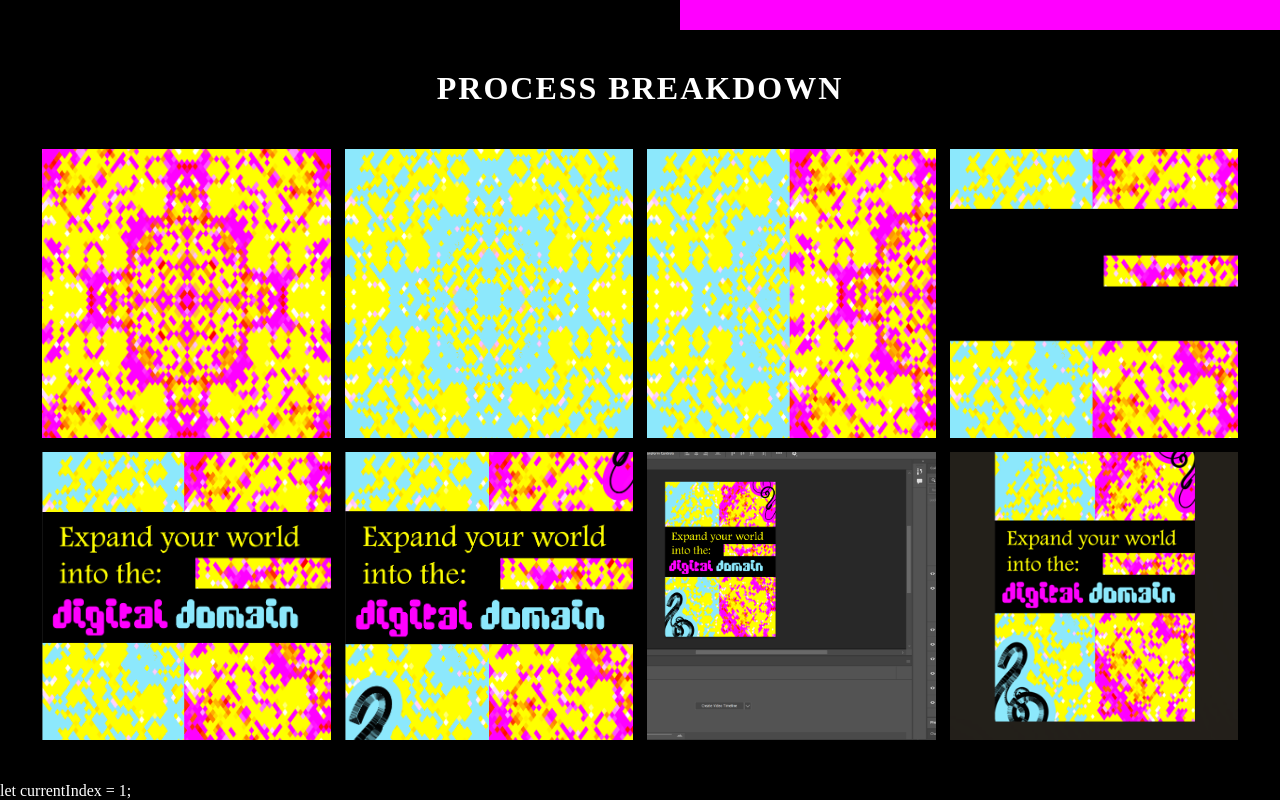
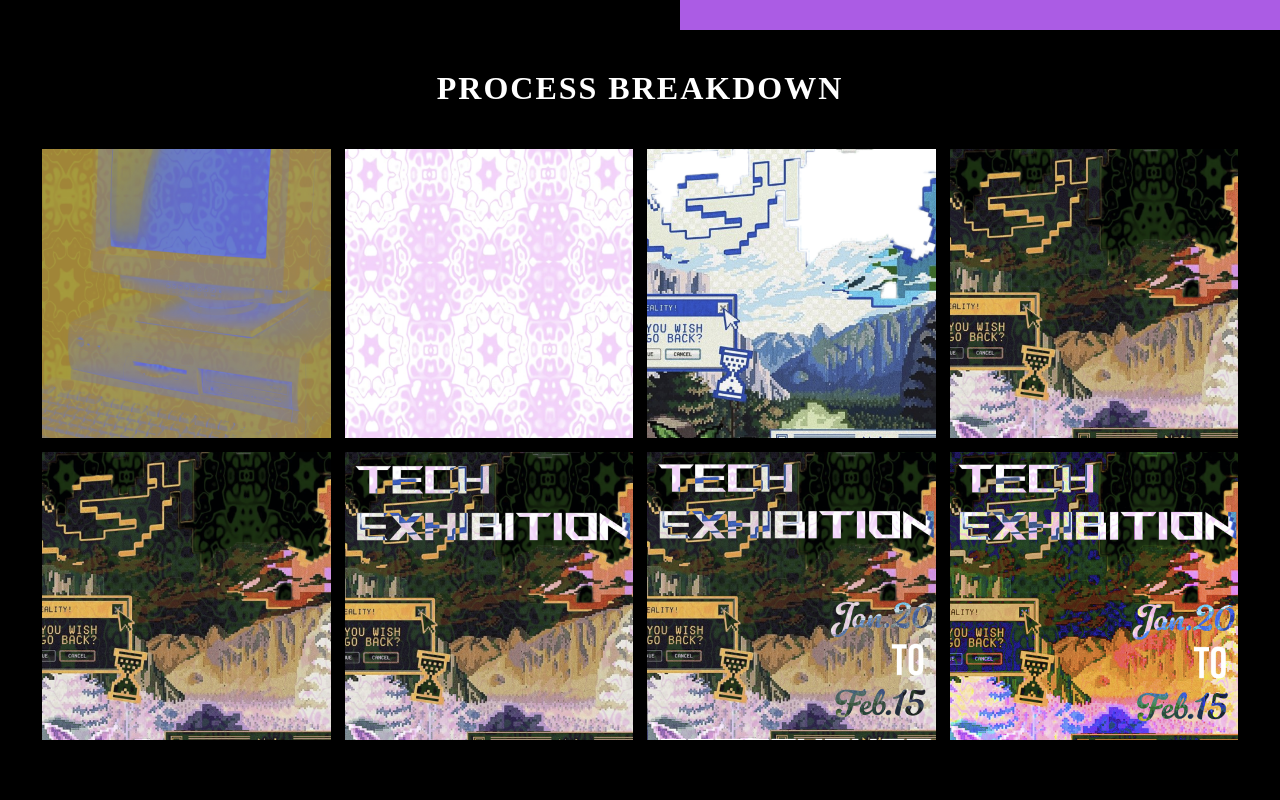
Before and after one commit to Benevolence1/Final-Portfolio-4.20, a plain HTML site: page graphics2AB.html in a window 1280 px wide. Shown: the part 730-1530 px from the top of the page. Drawn offline with Linux system fonts and the light colour scheme.

Commit message:
Linked the graphics2js file to this one 4.22

```diff
--- a/graphics2AB.html
+++ b/graphics2AB.html
@@ -92,8 +92,7 @@
 
 
 
-let currentIndex = 1;
 
-<script src="graphics1.js"></script>
+<script src="graphics2AB.js"></script>
 </body>
 </html>
```
